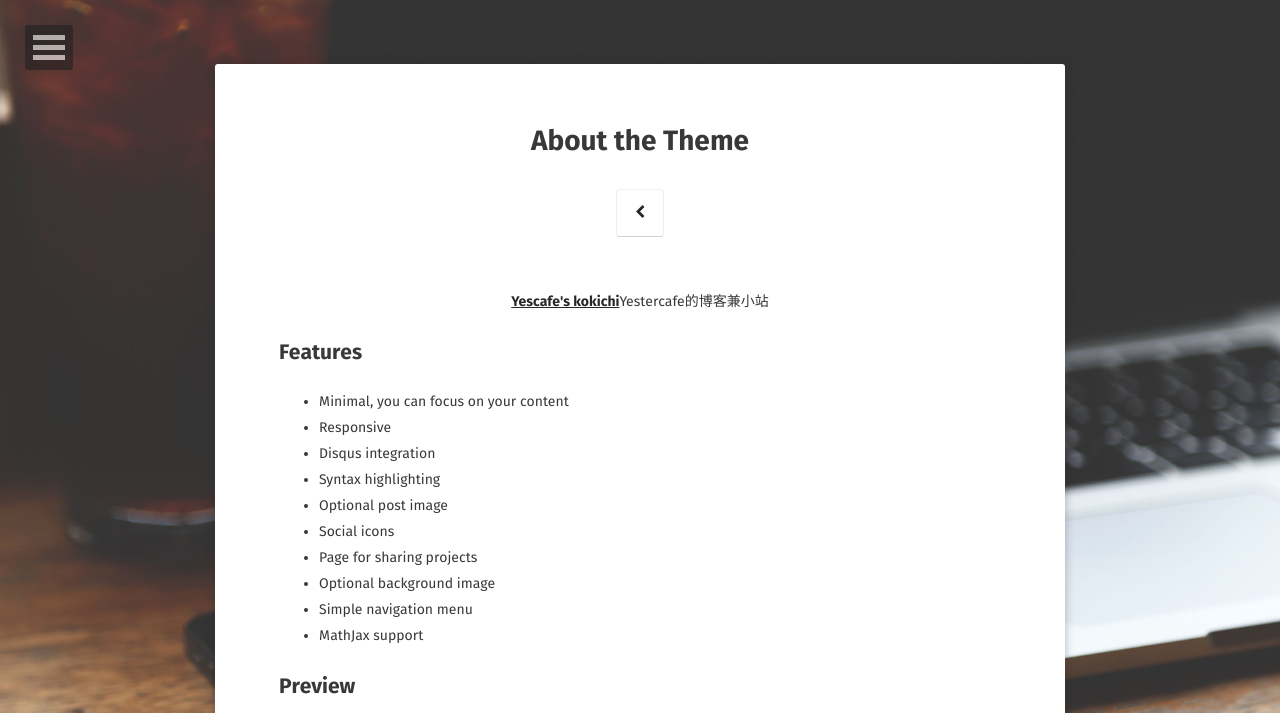
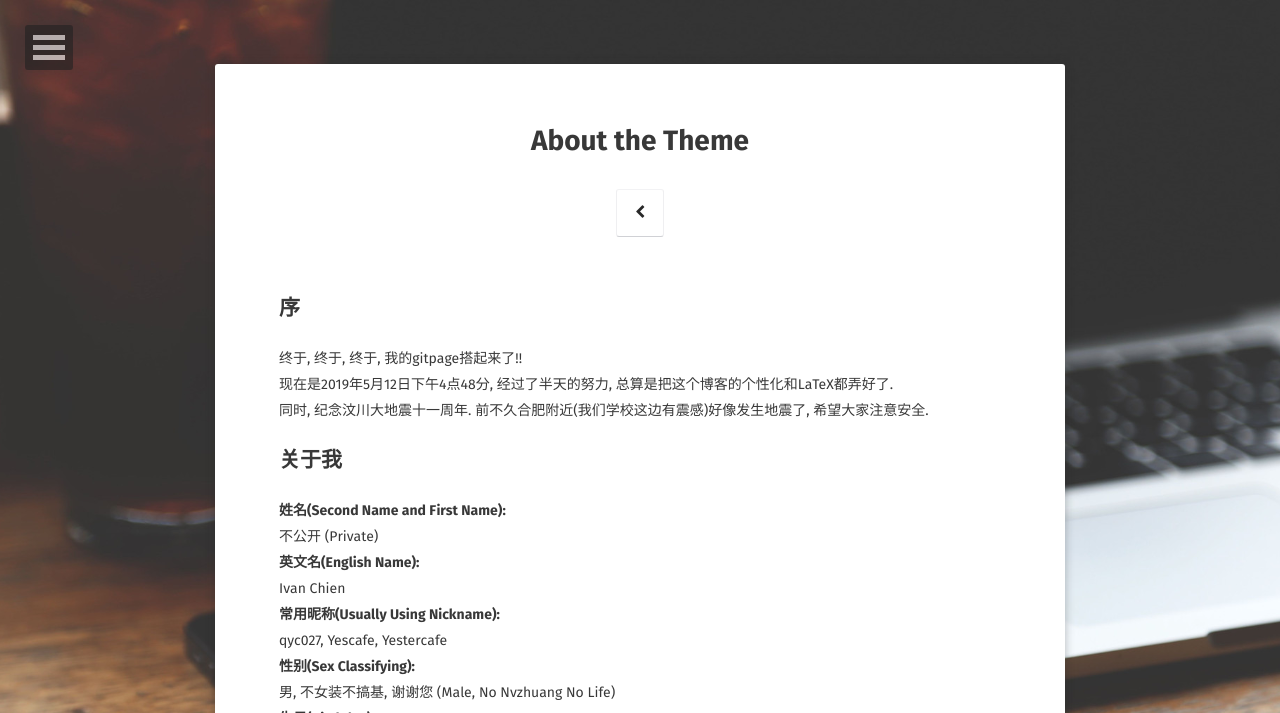
Before and after one commit to Yestercafe/Yestercafe.github.io, a Jekyll site: the page built from about/index.md, in a window 1280 px wide. Shown: the top 713 px of the page. Built offline with Jekyll 4.4.1, drawn with Linux system fonts in a browser that asks for light colours; some web fonts are replaced; some of the changed text lies outside the part shown; grey boxes are pictures that could not be loaded.

Commit message:
Add about page

```diff
--- a/about/index.md
+++ b/about/index.md
@@ -1,37 +1,41 @@
 ---
 layout: page
 title: About the Theme
-tags: [about, Jekyll, theme, moon]
-date: 2016-03-21
+tags: [about]
+date: 2018-05-12
 comments: false
 ---
 
-<center><a href="http://yescafe.github.io"><b>Yescafe's kokichi</b></a>Yestercafe的博客兼小站</center>
+## 序
+终于, 终于, 终于, 我的gitpage搭起来了!!
+现在是2019年5月12日下午4点48分, 经过了半天的努力, 总算是把这个博客的个性化和LaTeX都弄好了.
+同时, 纪念汶川大地震十一周年. 前不久合肥附近(我们学校这边有震感)好像发生地震了, 希望大家注意安全.
 
-## Features
-* Minimal, you can focus on your content
-* Responsive
-* Disqus integration
-* Syntax highlighting
-* Optional post image
-* Social icons
-* Page for sharing projects
-* Optional background image
-* Simple navigation menu
-* MathJax support
+## 关于我
+__姓名(Second Name and First Name):__
+ 不公开  (Private)
+__英文名(English Name):__
+Ivan Chien
+__常用昵称(Usually Using Nickname):__
+qyc027, Yescafe, Yestercafe
+__性别(Sex Classifying):__
+男, 不女装不搞基, 谢谢您 (Male, No Nvzhuang No Life)
+__生日(Birthday):__
+2000.12.8
+__职业(Profession):__
+(大)学生 (Pupil)
 
-## Preview
+__简介(Bio):__
+某四非大学二本计算机科学与技术(加了一些奇怪的后缀)专业的18级大学狗. ACM校队划水狗一枚. 没有特长, 特短特别多, 在此不做一一列举了.
 
-{% capture images %}
-    https://cloud.githubusercontent.com/assets/754514/14509720/61c61058-01d6-11e6-93ab-0918515ecd56.png
-    https://cloud.githubusercontent.com/assets/754514/14509716/61ac6c8e-01d6-11e6-879f-8308883de790.png
-{% endcapture %}
-{% include gallery images=images caption="Screenshots of Moon Theme" cols=2 %}
-
-See a [live version of Moon](http://taylantatli.github.io/Moon) hosted on GitHub.
-
-## Getting Started
-
-To learn how to install and use this theme check out the [Setup Guide](http://taylantatli.me/Moon/moon-theme/) for more information.
-
-[Install Moon](https://github.com/TaylanTatli/Moon){: .btn}
+__爱好(Hobby):__
+- 吹逼 (Blowing B)
+- 和别人一起吹逼 (Blowing B with Each Other)
+- 打代码 (Beating Codes)
+- 看番 (Watching bangumi, bangumi wo miru)
+- 邦多利 (ガルパ, Bandori! Girls Band Party)
+- 羽毛球 (这个我自己都不信的) (Badminton)
+- 自言自语 (Hitorigoto)
+- 唱歌 (雾) (Making Noise)
+- 花钱 (Flowering Money)
+- 搓麻将 (误) (Mohjong)
```
